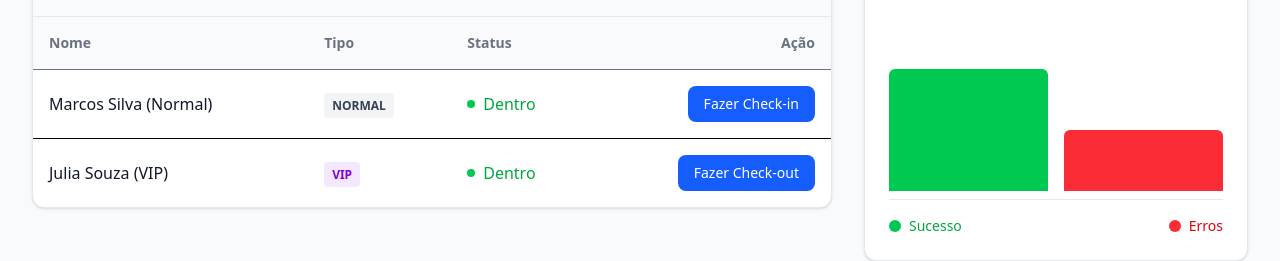
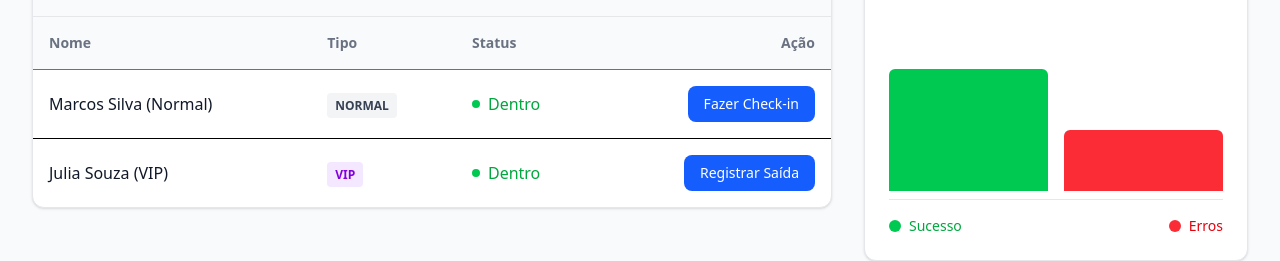
Before and after one commit to marcosads2025/teste-tecnico-front-end, a Next.js app: page /evento/1 in a window 1280 px wide. Shown: the part 395-656 px from the top of the page. Built offline with nearby package versions, Linux system fonts and the light colour scheme; data requests are answered from the project's data file.

Commit message:
correção ParticipantsTable.tsx

```diff
--- a/app/components/ParticipantsTable.tsx
+++ b/app/components/ParticipantsTable.tsx
@@ -1,6 +1,6 @@
-import { useState } from 'react';
-import { Participant, Event } from '../../types';
-import { updateParticipantStatus, updateEventMetrics } from '../../services/api';
+import {useState} from 'react';
+import {Event, Participant} from '../../types';
+import {registerCheckinHistory, updateParticipantStatus} from '../../services/api';
 
 interface Props {
     event: Event;
@@ -8,123 +8,85 @@ interface Props {
     onMetricsUpdate: (newCheckins: number, newErrors: number) => void;
 }
 
-export default function ParticipantsTable({
-                                              event,
-                                              initialParticipants,
-                                              onMetricsUpdate
-                                          }: Props) {
-
-    const [participants, setParticipants] =
-        useState<Participant[]>(initialParticipants);
-
-    const [feedback, setFeedback] = useState<{
-        message: string;
-        type: 'success' | 'error';
-    } | null>(null);
+export default function ParticipantsTable({ event, initialParticipants, onMetricsUpdate }: Props) {
+    const [participants, setParticipants] = useState<Participant[]>(initialParticipants);
+    const [feedback, setFeedback] = useState<{ message: string; type: 'success' | 'error' } | null>(null);
 
     const handleCheckIn = async (participant: Participant) => {
-
-        // Regra 1: Evento encerrado
         if (event.status === 'closed') {
-            setFeedback({
-                message: 'Ação bloqueada: Evento encerrado.',
-                type: 'error'
-            });
+            setFeedback({message: 'Ação desabilitada, evento encerrado.', type: 'error'});
             return;
         }
 
-        // Regra 2: Participante normal já entrou
-        if (
-            participant.type === 'normal' &&
-            participant.status === 'inside'
-        ) {
-            setFeedback({
-                message: 'Erro: Participante já realizou check-in.',
-                type: 'error'
+        if (participant.type === 'normal' && participant.checkin_count >= 1) {
+            setFeedback({message: 'Mensagem: participante já realizou check-in', type: 'error'});
+
+            await registerCheckinHistory({
+                event_id: event.id,
+                participant_id: participant.id,
+                timestamp: new Date().toISOString(),
+                success: false,
+                action: 'entry',
+                error_reason: 'already_checked_in'
             });
 
-            onMetricsUpdate(
-                event.checkin_count,
-                event.error_count + 1
-            );
-
+            onMetricsUpdate(event.checkin_count, event.error_count + 1);
             return;
         }
 
-        // VIP pode sair, normal apenas entra
-        const newStatus =
-            participant.status === 'inside'
-                ? 'outside'
-                : 'inside';
+        const isEntering = participant.status === 'outside';
+        const newStatus = isEntering ? 'inside' : 'outside';
+        const actionType = isEntering ? 'entry' : 'exit';
 
         try {
+            await updateParticipantStatus(participant.id, newStatus, participant.checkin_count + 1);
 
-            await updateParticipantStatus(
-                participant.id,
-                newStatus,
-                participant.checkin_count
-            );
+            await registerCheckinHistory({
+                event_id: event.id,
+                participant_id: participant.id,
+                timestamp: new Date().toISOString(),
+                success: true,
+                action: actionType,
+                error_reason: null
+            });
 
-            // Atualiza participantes
             setParticipants(prev =>
-                prev.map(p =>
-                    p.id === participant.id
-                        ? {
-                            ...p,
-                            status: newStatus,
-                            checkin_count: p.checkin_count + 1
-                        }
-                        : p
+                prev.map(p => p.id === participant.id
+                    ? {...p, status: newStatus, checkin_count: p.checkin_count + 1}
+                    : p
                 )
             );
 
-            // Atualiza métricas
-            if (newStatus === 'inside') {
-                onMetricsUpdate(
-                    event.checkin_count + 1,
-                    event.error_count
-                );
+            if (isEntering) {
+                onMetricsUpdate(event.checkin_count + 1, event.error_count);
+                if (participant.type === 'vip') {
+                    setFeedback({message: 'Entrada registrada, status atualizado para inside', type: 'success'});
+                } else {
+                    setFeedback({message: 'Check-in registrado, sem possibilidade de repetir', type: 'success'});
+                }
+            } else {
+                setFeedback({message: 'Status atualizado para outside, pode entrar novamente', type: 'success'});
             }
 
-            setFeedback({
-                message: `Check-in de ${participant.name} realizado com sucesso!`,
-                type: 'success'
-            });
-
         } catch (error) {
-
-            setFeedback({
-                message: 'Erro de conexão ao processar check-in.',
-                type: 'error'
-            });
-
+            setFeedback({message: 'Erro de conexão ao processar ação.', type: 'error'});
             console.error(error);
         }
     };
 
     return (
         <div className="mt-8 border border-gray-200 rounded-xl overflow-hidden bg-white shadow-sm">
-
             <div className="p-4 bg-gray-50 border-b border-gray-200 flex justify-between items-center">
-                <h3 className="font-semibold text-gray-700">
-                    Lista de Participantes
-                </h3>
+                <h3 className="font-semibold text-gray-700">Lista de Participantes</h3>
             </div>
 
             {feedback && (
-                <div
-                    className={`p-4 text-sm font-medium ${
-                        feedback.type === 'error'
-                            ? 'bg-red-100 text-red-700'
-                            : 'bg-green-100 text-green-700'
-                    }`}
-                >
+                <div className={`p-4 text-sm font-medium ${feedback.type === 'error' ? 'bg-red-100 text-red-700' : 'bg-green-100 text-green-700'}`}>
                     {feedback.message}
                 </div>
             )}
 
             <table className="w-full text-left border-collapse">
-
                 <thead>
                 <tr className="bg-gray-50 text-gray-500 text-sm border-b">
                     <th className="p-4">Nome</th>
@@ -133,76 +95,34 @@ export default function ParticipantsTable({
                     <th className="p-4 text-right">Ação</th>
                 </tr>
                 </thead>
-
                 <tbody>
-
                 {participants.map((p) => (
-
-                    <tr
-                        key={p.id}
-                        className="border-b last:border-0 hover:bg-gray-50"
-                    >
-
-                        <td className="p-4 font-medium text-gray-900">
-                            {p.name}
+                    <tr key={p.id} className="border-b last:border-0 hover:bg-gray-50">
+                        <td className="p-4 font-medium text-gray-900">{p.name}</td>
+                        <td className="p-4">
+                            <span className={`px-2 py-1 text-xs font-bold rounded ${p.type === 'vip' ? 'bg-purple-100 text-purple-700' : 'bg-gray-100 text-gray-700'}`}>
+                                {p.type.toUpperCase()}
+                            </span>
                         </td>
-
                         <td className="p-4">
-                                <span
-                                    className={`px-2 py-1 text-xs font-bold rounded ${
-                                        p.type === 'vip'
-                                            ? 'bg-purple-100 text-purple-700'
-                                            : 'bg-gray-100 text-gray-700'
-                                    }`}
-                                >
-                                    {p.type.toUpperCase()}
-                                </span>
+                            <span className={`flex items-center gap-2 ${p.status === 'inside' ? 'text-green-600' : 'text-gray-400'}`}>
+                                <div className={`w-2 h-2 rounded-full ${p.status === 'inside' ? 'bg-green-500' : 'bg-gray-300'}`}/>
+                                {p.status === 'inside' ? 'Dentro' : 'Fora'}
+                            </span>
                         </td>
-
-                        <td className="p-4">
-                                <span
-                                    className={`flex items-center gap-2 ${
-                                        p.status === 'inside'
-                                            ? 'text-green-600'
-                                            : 'text-gray-400'
-                                    }`}
-                                >
-                                    <div
-                                        className={`w-2 h-2 rounded-full ${
-                                            p.status === 'inside'
-                                                ? 'bg-green-500'
-                                                : 'bg-gray-300'
-                                        }`}
-                                    />
-
-                                    {p.status === 'inside'
-                                        ? 'Dentro'
-                                        : 'Fora'}
-                                </span>
-                        </td>
-
                         <td className="p-4 text-right">
-
                             <button
                                 onClick={() => handleCheckIn(p)}
                                 disabled={event.status === 'closed'}
                                 className="px-4 py-2 text-sm bg-blue-600 text-white rounded-lg hover:bg-blue-700 disabled:bg-gray-300 disabled:cursor-not-allowed transition-colors"
                             >
-                                {p.status === 'inside' && p.type === 'vip'
-                                    ? 'Fazer Check-out'
-                                    : 'Fazer Check-in'}
+                                {p.status === 'inside' && p.type === 'vip' ? 'Registrar Saída' : 'Fazer Check-in'}
                             </button>
-
                         </td>
-
                     </tr>
-
                 ))}
-
                 </tbody>
-
             </table>
-
         </div>
     );
 }
```
